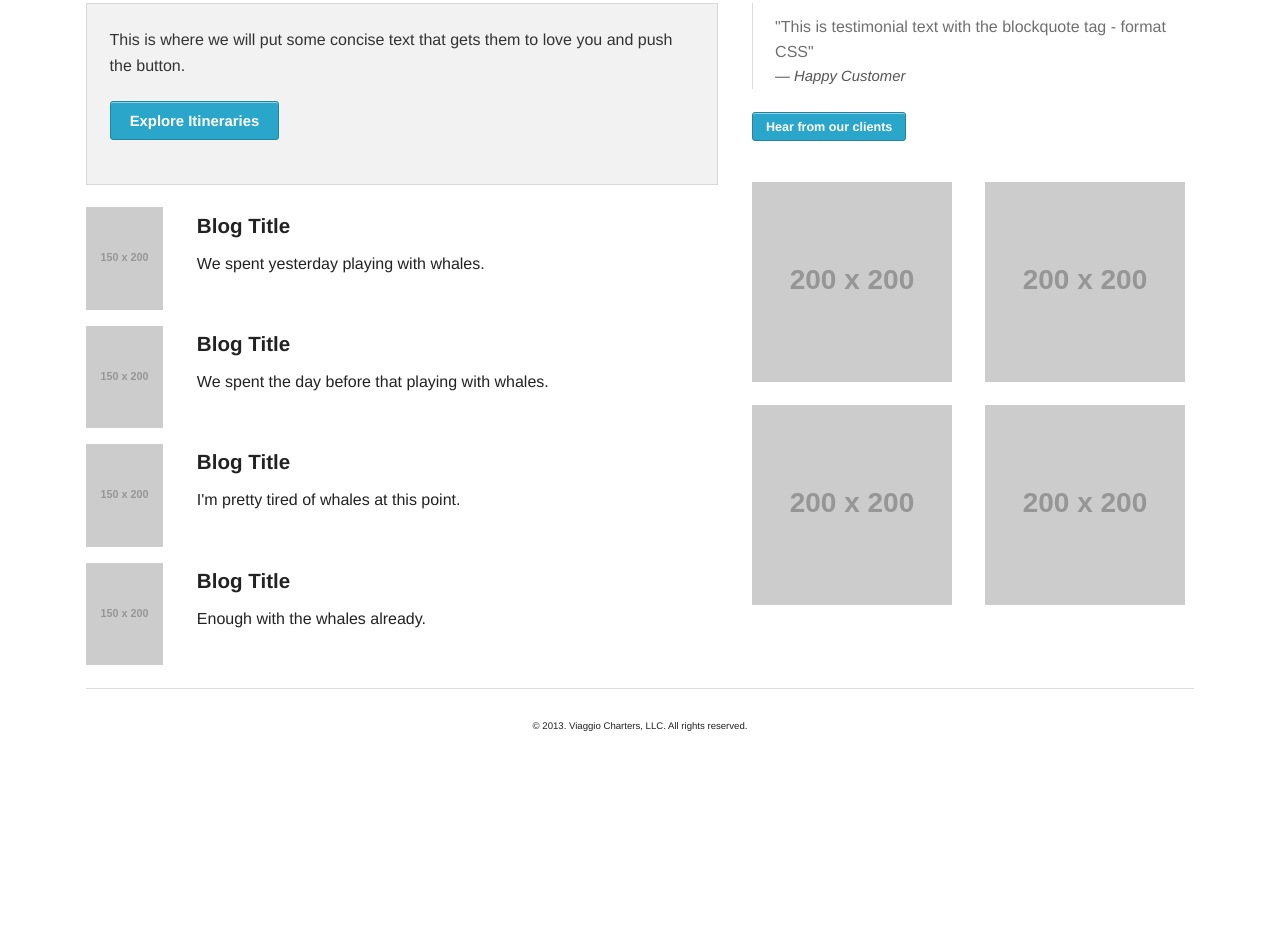
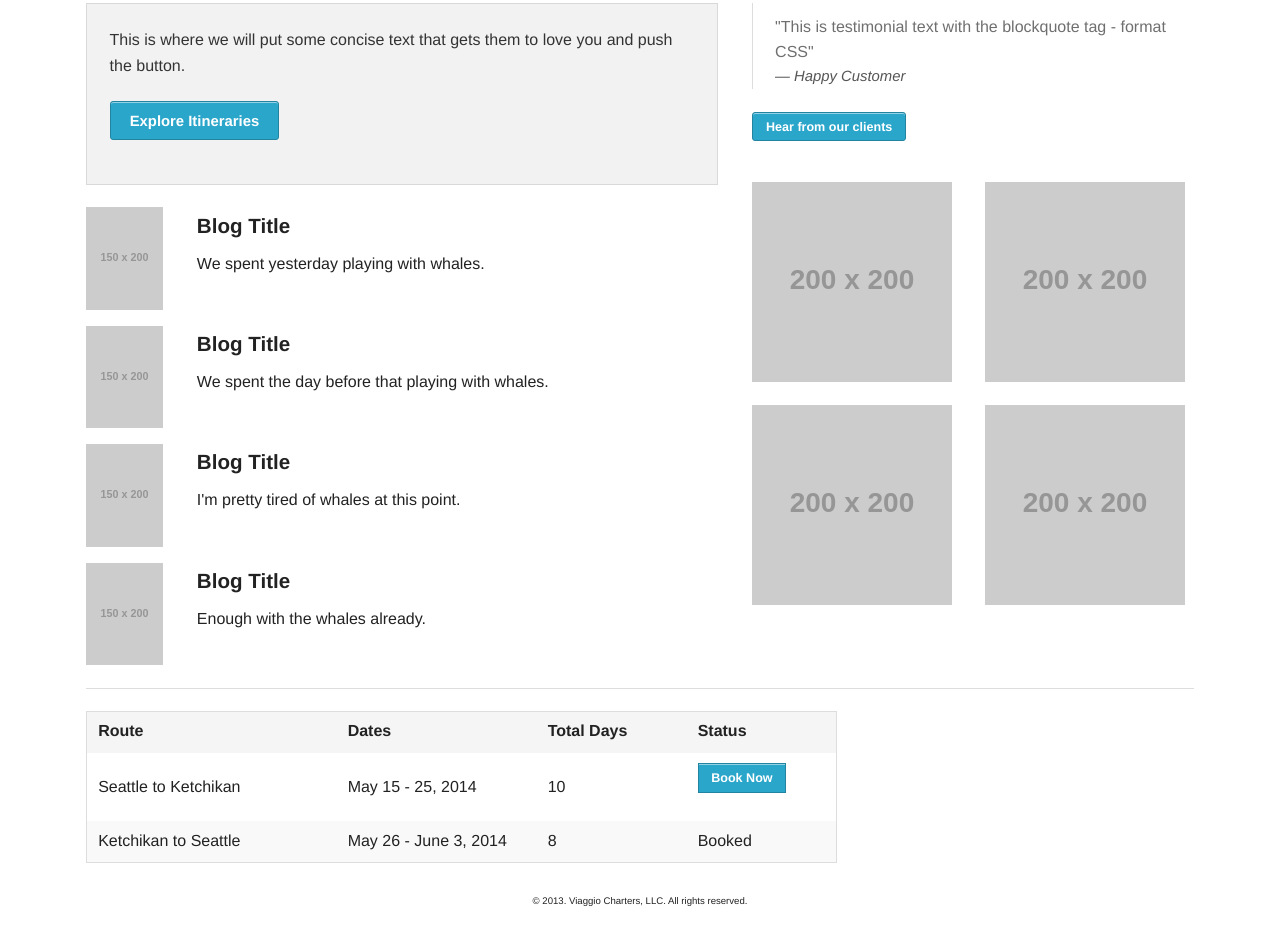
Before and after one commit to AndrewCull/Viaggio, a plain HTML site: page index.html in a window 1280 px wide. Shown: the part 628-1572 px from the top of the page. Before the commit the page ends 1419 px from the top, so only its background shows below. Drawn offline with Linux system fonts and the light colour scheme; placeholder pictures from the web are drawn by us.

Commit message:
Added Table

```diff
--- a/index.html
+++ b/index.html
@@ -129,6 +129,30 @@
 	<footer>
 		<div class="row">
 			<div class="12-large columns">
+				<table>
+				  <thead>
+				    <tr>
+				      <th width="250">Route</th>
+				      <th width="200">Dates</th>
+				      <th width="150">Total Days</th>
+					  <th width="150">Status</th>
+				    </tr>
+				  </thead>
+				  <tbody>
+				    <tr>
+				      <td>Seattle to Ketchikan</td>
+				      <td>May 15 - 25, 2014</td>
+				      <td>10</td>
+					  <td><p class="button tiny">Book Now</p></td>
+				    </tr>
+				    <tr>
+				      <td>Ketchikan to Seattle</td>
+				      <td>May 26 - June 3, 2014</td>
+				      <td>8</td>
+				      <td>Booked</td>
+				    </tr>
+				  </tbody>
+				</table>
 
 			</div>
 			<div class="row">
```
